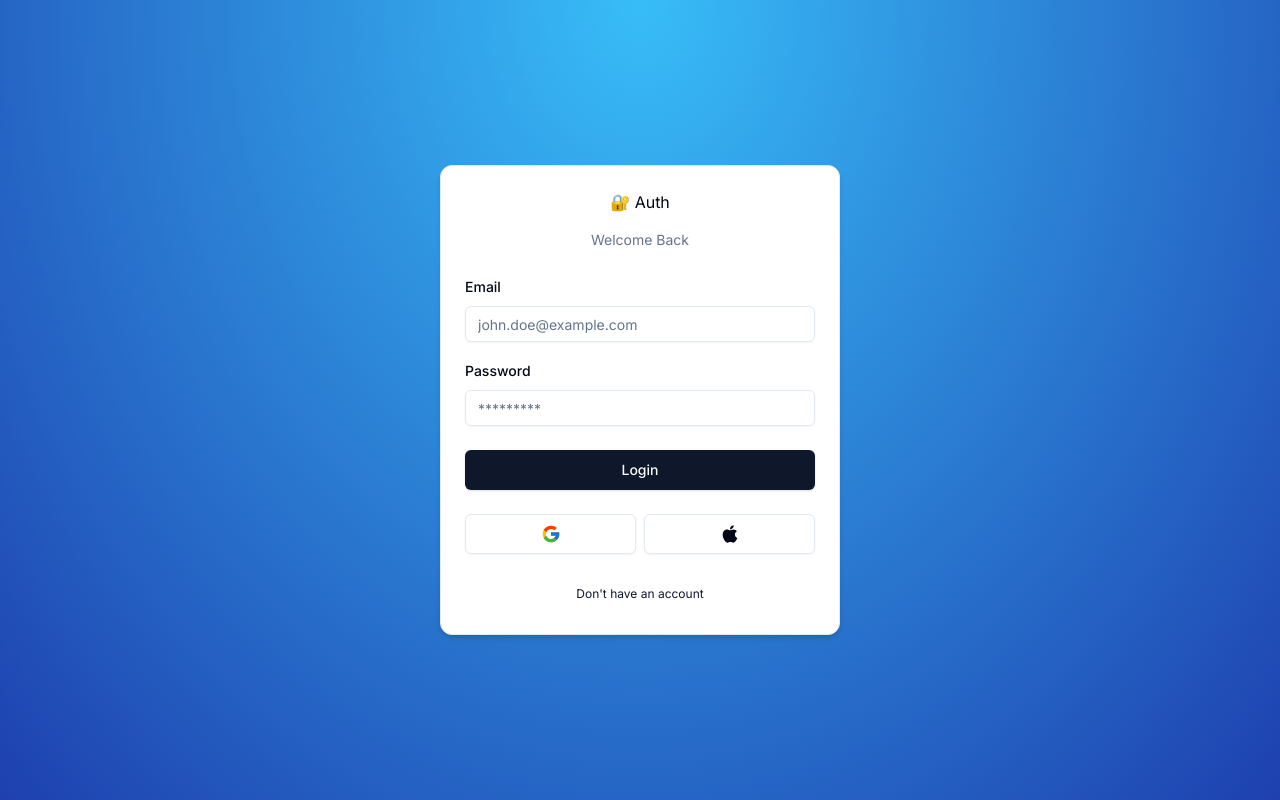
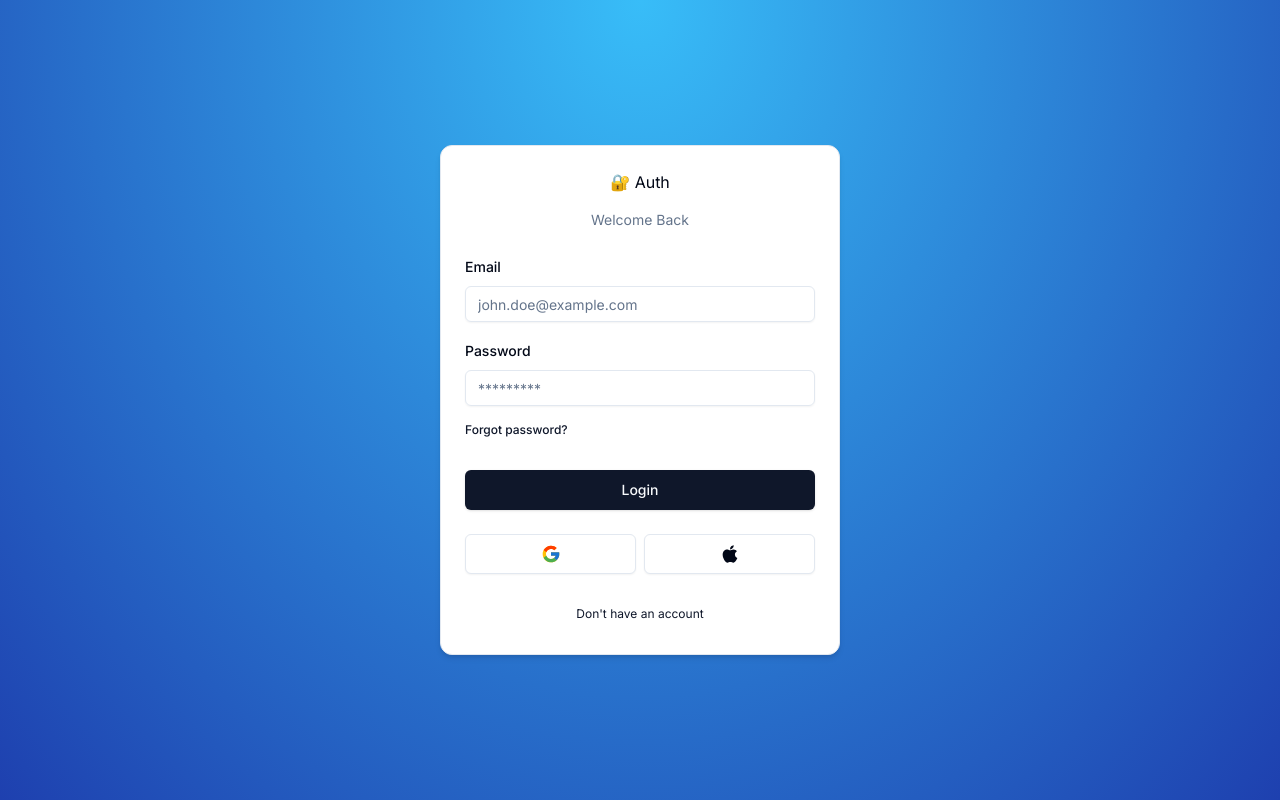
Before and after one commit to kyleex/pingwin, a Next.js app: page /login in a window 1280 px wide. Built offline with nearby package versions, Linux system fonts and the light colour scheme; no server answers.

Commit message:
feat: Add reset password page and forgot password link
Button added in login form to redirect to reset password page, TO DO: Reset form ; check / validate data ; Send new password to db ; email confirmation

```diff
--- /dev/null
+++ b/app/(auth)/reset-password/page.tsx
@@ -0,0 +1,5 @@
+const ResetPage = () => {
+  return <div>Reset Page</div>;
+};
+
+export default ResetPage;
--- a/components/auth/login-form.tsx
+++ b/components/auth/login-form.tsx
@@ -28,6 +28,7 @@ import { FormError } from "@/components/form-error";
 import { FormSuccess } from "@/components/form-success";
 import { login } from "@/actions/login";
 import { start } from "repl";
+import Link from "next/link";
 
 // LoginForm component definition.
 export const LoginForm = () => {
@@ -104,6 +105,14 @@ export const LoginForm = () => {
                       type="password"
                     />
                   </FormControl>
+                  <Button
+                    size="sm"
+                    variant="link"
+                    asChild
+                    className="px-0 font normal"
+                  >
+                    <Link href="/reset-password">Forgot password?</Link>
+                  </Button>
                   <FormMessage />
                 </FormItem>
               )}
--- a/routes.ts
+++ b/routes.ts
@@ -12,7 +12,7 @@ export const publicRoutes = ["/", "/new-verification"];
  * @type {string[]}
  */
 
-export const authRoutes = ["/login", "/register"];
+export const authRoutes = ["/login", "/register", "/error", "/reset-password"];
 
 /**
  * The prefix for the API authentication routes.
```
